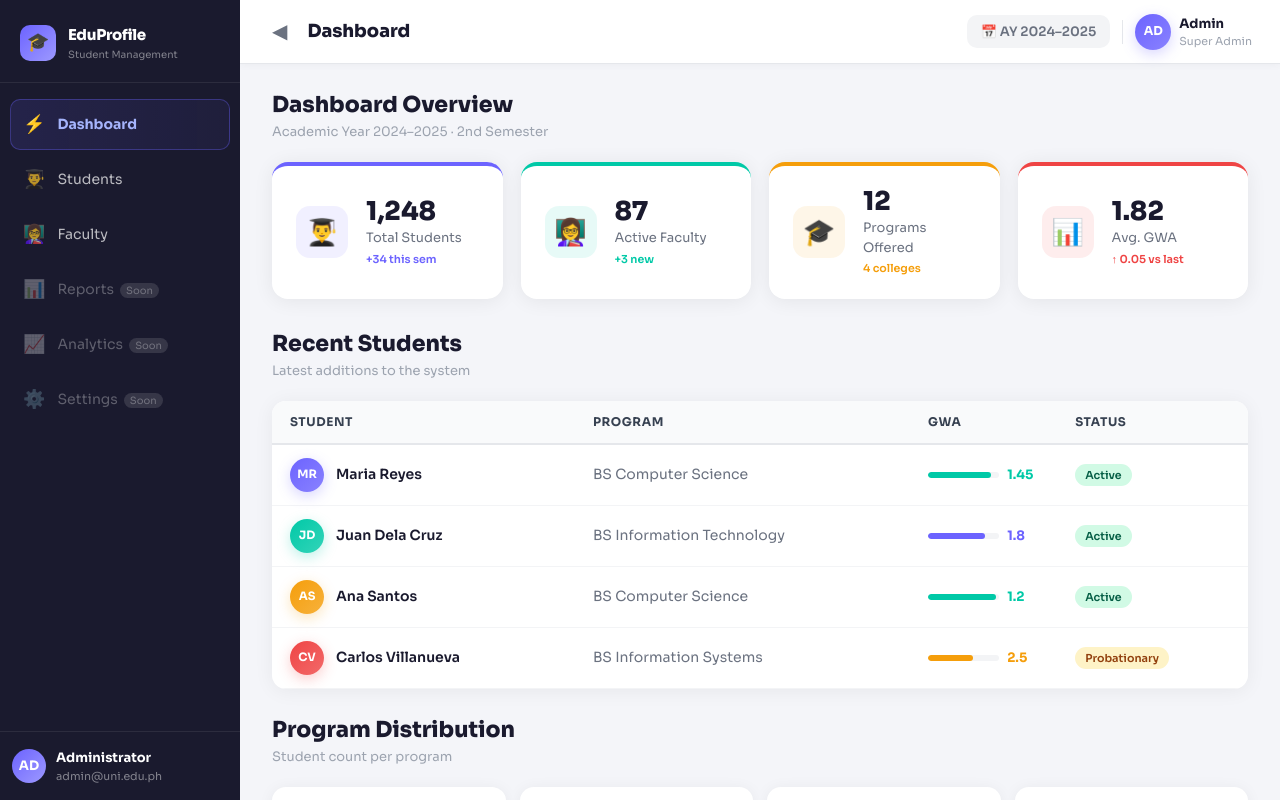
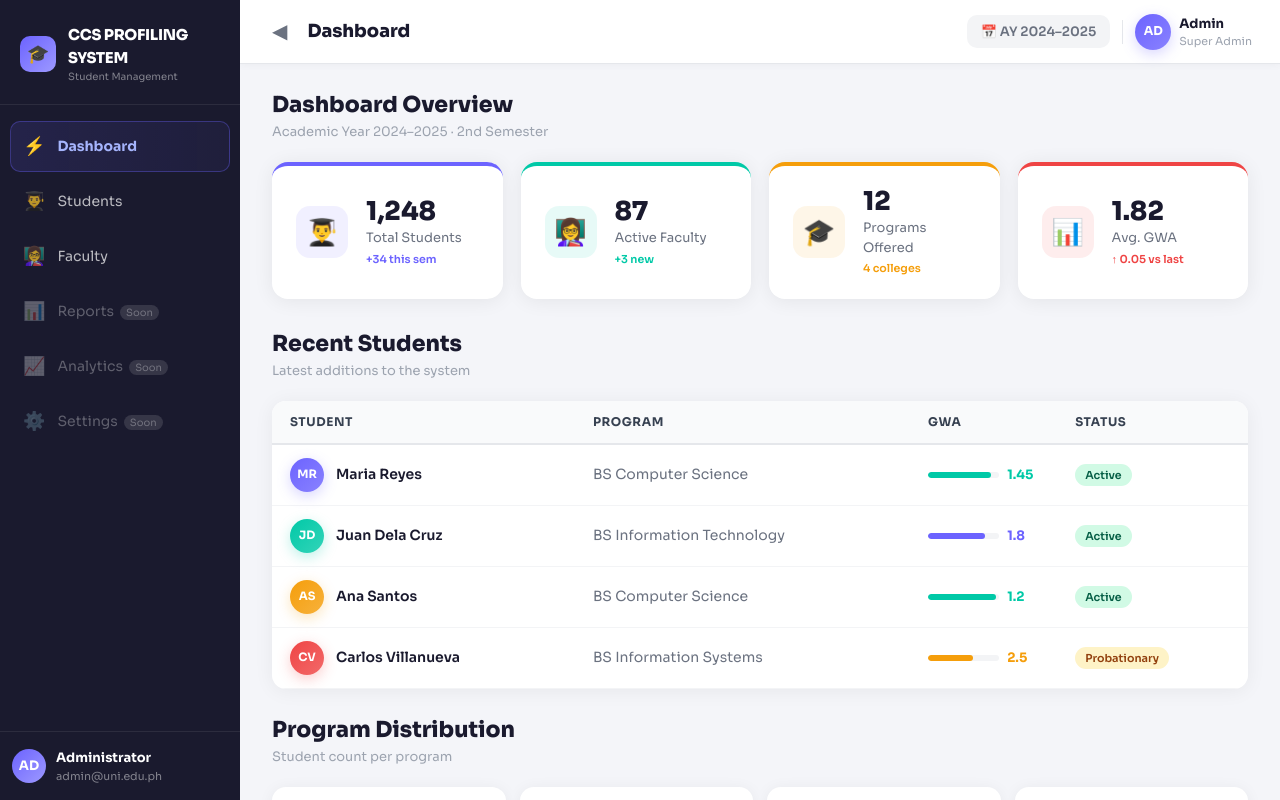
Before and after one commit to brdlc-dev/itew6-midterm, a React (Vite) app: page / in a window 1280 px wide. Built offline with nearby package versions, Linux system fonts and the light colour scheme.

Commit message:
changing name

```diff
--- a/src/App.jsx
+++ b/src/App.jsx
@@ -799,7 +799,7 @@ export default function App() {
             <div style={{ width: 36, height: 36, borderRadius: 10, background: "linear-gradient(135deg,#6C63FF,#9d99ff)", display: "flex", alignItems: "center", justifyContent: "center", flexShrink: 0, fontSize: 18 }}>🎓</div>
             {sidebarOpen && (
               <div>
-                <div style={{ fontWeight: 800, fontSize: 15, letterSpacing: "-0.02em" }}>EduProfile</div>
+                <div style={{ fontWeight: 800, fontSize: 15, letterSpacing: "-0.02em" }}>CCS PROFILING SYSTEM</div>
                 <div style={{ fontSize: 10, color: "rgba(255,255,255,0.45)", fontWeight: 500 }}>Student Management</div>
               </div>
             )}
```
